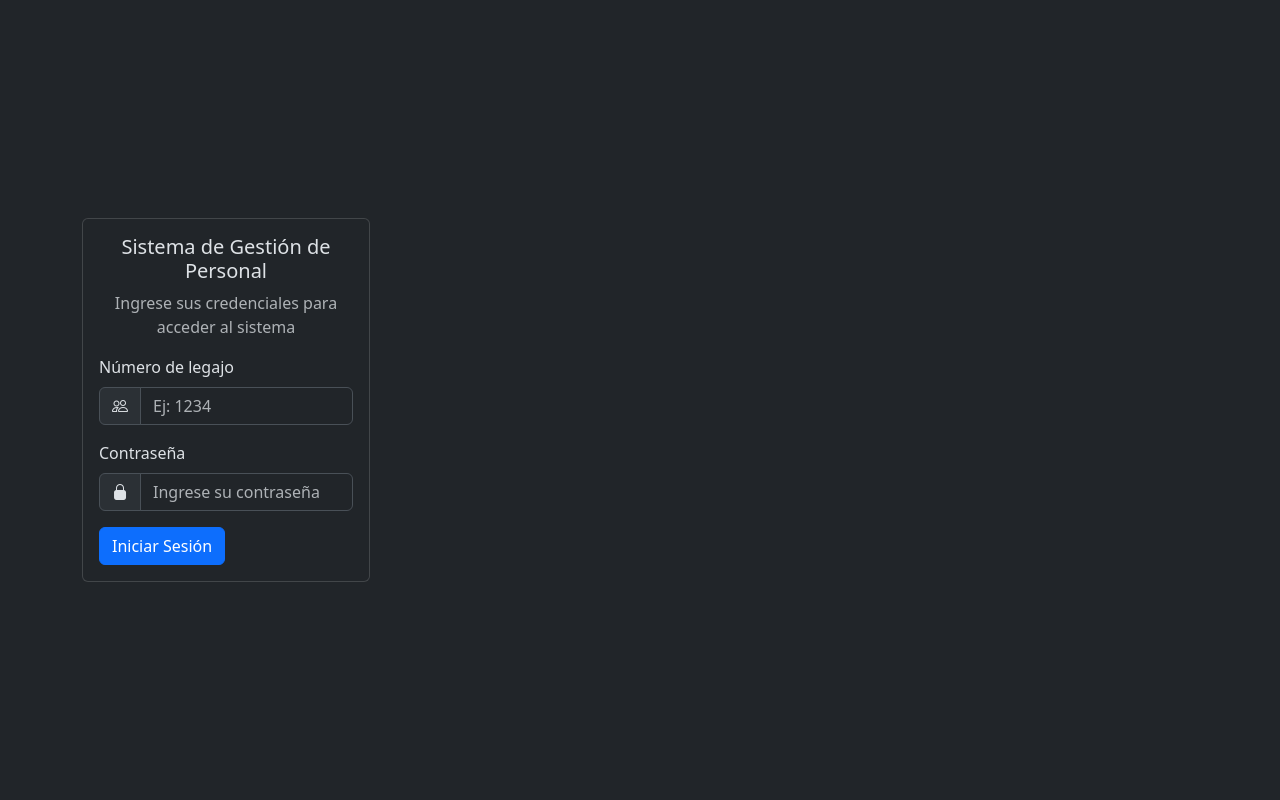
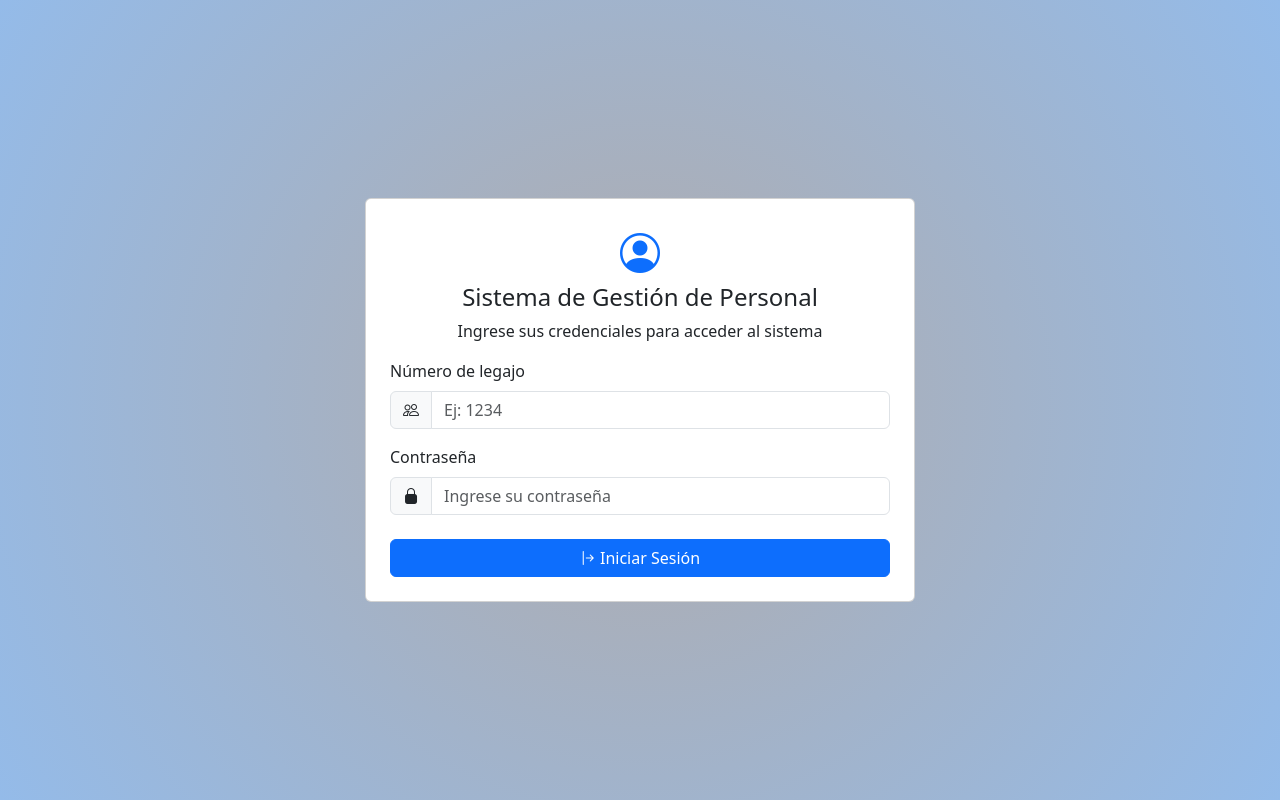
Before and after one commit to LuuRuiz17/GestionDePersonal-AdR-TFI, a React (Vite) app: page / in a window 1280 px wide. Built offline with nearby package versions, Linux system fonts and the light colour scheme.

Commit message:
agrego el icono circular de la persona y ademas hago que el boton tome todo el ancho de la card

```diff
--- a/index.html
+++ b/index.html
@@ -1,5 +1,5 @@
 <!DOCTYPE html>
-<html lang="es" data-bs-theme="dark">
+<html lang="es">
   <head>
     <meta charset="UTF-8" />
     <link rel="icon" type="image/svg+xml" href="/vite.svg" />
--- a/src/App.css
+++ b/src/App.css
@@ -1,10 +1,19 @@
-
-#root{
-    display: flex;
-    flex-direction: column;
-    min-height: 100vh;
+#root {
+  display: flex;
+  flex-direction: column;
+  min-height: 100vh;
+  background: #b0abab;
+  background: radial-gradient(
+    circle,
+    rgba(176, 171, 171, 1) 0%,
+    rgba(148, 187, 233, 1) 100%
+  );
 }
 
-.contenidoPrincipal{
-    flex-grow: 1;
+.contenidoPrincipal {
+  flex-grow: 1;
 }
+
+.cardLogin {
+  width: 550px;
+}
--- a/src/components/pages/LoginEmpleados.jsx
+++ b/src/components/pages/LoginEmpleados.jsx
@@ -1,34 +1,34 @@
-import { Container, Card, Button, Form, InputGroup  } from "react-bootstrap";
+import { Container, Card, Button, Form, InputGroup } from "react-bootstrap";
 
 const LoginEmpleados = () => {
   return (
     <section className="contenidoPrincipal d-flex justify-content-center align-items-center">
-      <Container>
-        <Card style={{ width: "18rem" }}>
-          <Card.Body>
+      <Card className="cardLogin">
+        <Card.Body className="p-4">
+          <div className="text-center fs-1">
+            <i className="bi bi-person-circle text-primary"></i>
+          </div>
           <div className="text-center">
-              <Card.Title>Sistema de Gestión de Personal</Card.Title>
-              <p className="text-muted">
-                Ingrese sus credenciales para acceder al sistema
-              </p>
+            <h4>Sistema de Gestión de Personal</h4>
+            <p>Ingrese sus credenciales para acceder al sistema</p>
           </div>
           <Form>
             <Form.Group className="mb-3" controlId="formBasicEmail">
               <Form.Label>Número de legajo</Form.Label>
               <InputGroup className="mb-3">
-                  <InputGroup.Text id="basic-addon1"><i class="bi bi-people"></i></InputGroup.Text>
-                  <Form.Control
-                    placeholder="Ej: 1234"
-                    type="text"
-                    required
-                  />
+                <InputGroup.Text id="basic-addon1">
+                  <i className="bi bi-people"></i>
+                </InputGroup.Text>
+                <Form.Control placeholder="Ej: 1234" type="text" required />
               </InputGroup>
             </Form.Group>
 
             <Form.Group className="mb-3" controlId="formBasicPassword">
               <Form.Label>Contraseña</Form.Label>
               <InputGroup className="mb-3">
-                  <InputGroup.Text id="basic-addon1"><i class="bi bi-lock-fill"></i></InputGroup.Text>
+                <InputGroup.Text id="basic-addon1">
+                  <i className="bi bi-lock-fill"></i>
+                </InputGroup.Text>
                 <Form.Control
                   type="password"
                   placeholder="Ingrese su contraseña"
@@ -36,14 +36,14 @@ const LoginEmpleados = () => {
                 />
               </InputGroup>
             </Form.Group>
-
-              <Button variant="primary" type="submit">
-                Iniciar Sesión
+            <div className="d-flex justify-content-center mt-4">
+              <Button variant="primary" className="w-100" type="submit">
+                <i class="bi bi-arrow-bar-right"></i> Iniciar Sesión
               </Button>
+            </div>
           </Form>
         </Card.Body>
       </Card>
-      </Container>
     </section>
   );
 };
```
Lines whose indentation alone changed are shown as unchanged.
